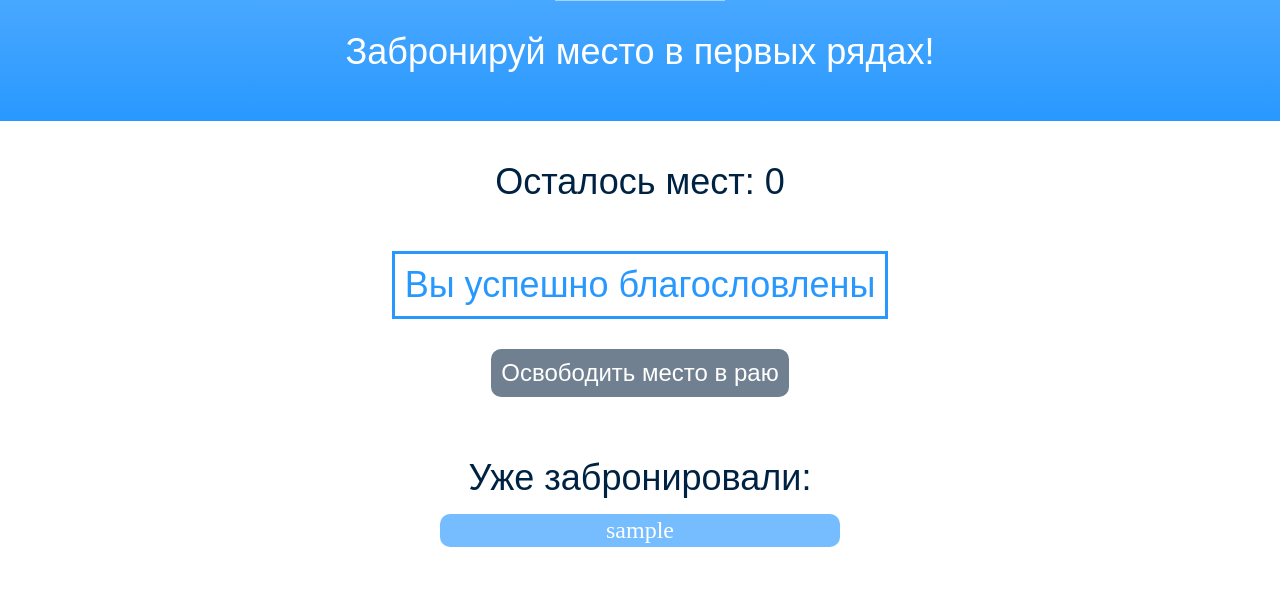
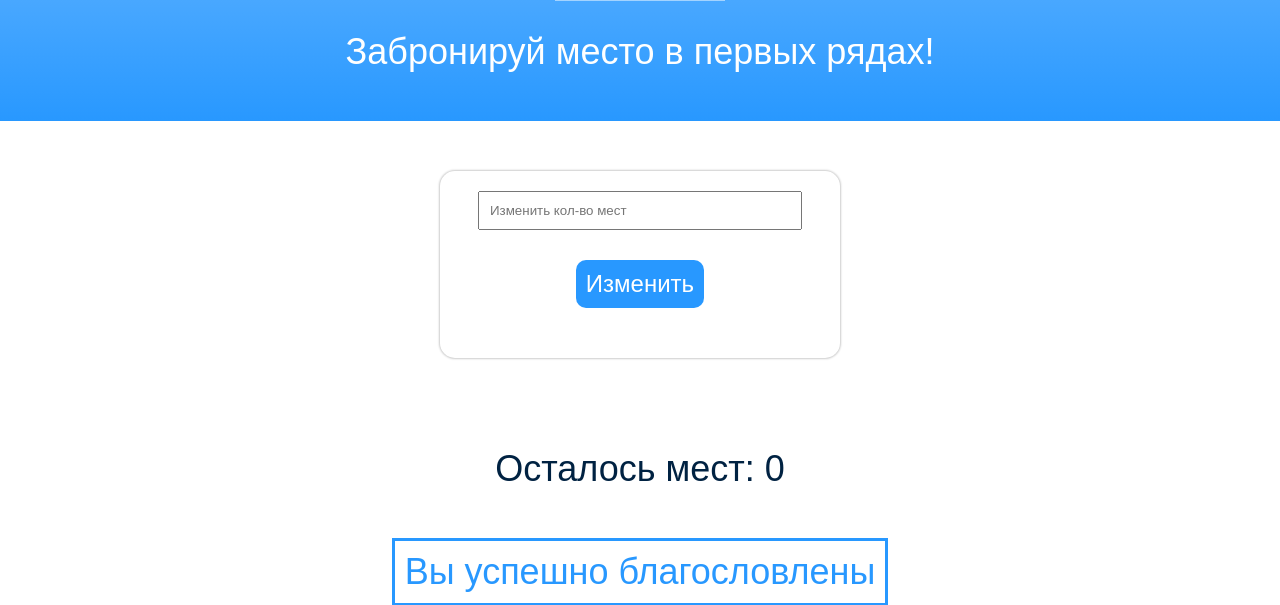
Before and after one commit to Rosistus/Tochka, a Django app: page / in a window 1280 px wide. Shown: the part 745-1350 px from the top of the page. Before the commit the page ends 1292 px from the top, so only its background shows below. Run offline with Django 4.2, Linux system fonts and the light colour scheme; a user stored in the database is signed in; tables that the repository leaves empty hold one stand-in row (values such as "Sample post").

Commit message:
Add files via upload

```diff
--- a/templates/main/index.html
+++ b/templates/main/index.html
@@ -5,6 +5,13 @@
             <img src='{% static "prikoli/img/BigCross.png" %}' alt='Cross'>
             <a class='hero-text'>Забронируй место в первых рядах!</a>
         </div>
+        {% if user.is_superuser %}
+            <form action="{% url 'main:change_limit' %}" class='login-form' method="post">
+                {% csrf_token %}
+                {{ form.limit }}
+                <button type="submit" class="button1">Изменить</button>
+            </form>
+        {% endif %}
         <form class='action-part' action="{% url 'user:bless' %}" method="post">
             {% csrf_token %}
             <a class='advert'>Осталось мест: <span class='counter'>{{ bless_counter }}</span></a>
```
